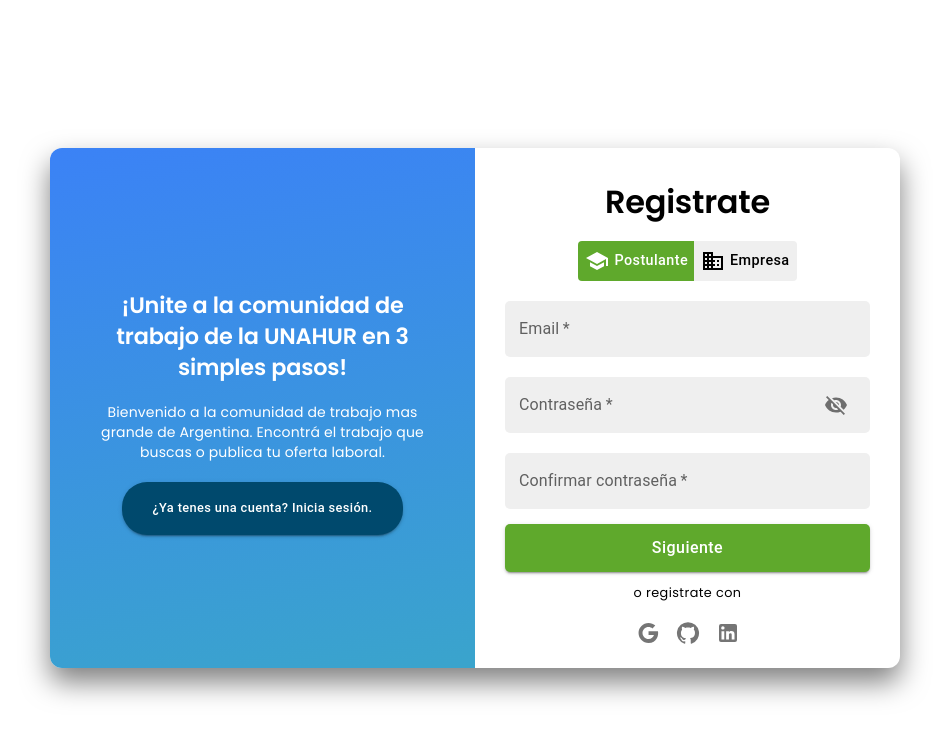
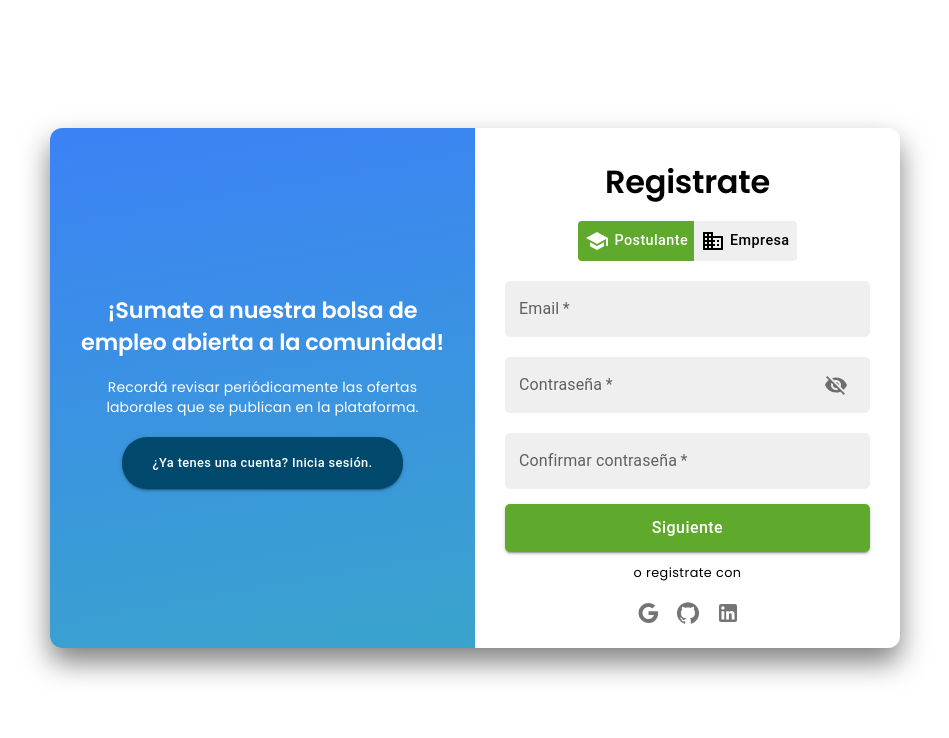
Before and after one commit to codewave-unahur/comunidad-frontend, a React (Vite) app: page /login in a window 1280 px wide. Both pictures are taken after a click on the button "¿No tenes una cuenta? Registrate.". Shown: the top 738 px of the page, without its empty margins (165-1114 px from the left). Built offline with nearby package versions, Linux system fonts and the light colour scheme.

Commit message:
textos login y registro

```diff
--- a/src/components/LoginAnimado/Login.jsx
+++ b/src/components/LoginAnimado/Login.jsx
@@ -181,7 +181,7 @@ const Login = () => {
         fontSize: "14px",
         fontFamily: "Poppins, sans-serif",
         boxSizing: "border-box",
-        minHeight: "100vh",
+        minHeight: "95vh",
       }}
     >
       <Box
@@ -550,17 +550,6 @@ const Login = () => {
 
         <Box className="intros-container">
           <Box className="intro-control signin-intro">
-            {/* <Box
-              component="img"
-              src={logoUNAHUR}
-              alt="Logo UNAHUR"
-              sx={{
-                width: "100px",
-                margin: "0px auto",
-                paddingTop: "20px",
-                paddingBottom: "30px",
-              }}
-            /> */}
             <Box className="intro-control__inner">
               <Typography
                 variant="h2"
@@ -573,7 +562,7 @@ const Login = () => {
                   lineHeight: "1.4",
                 }}
               >
-                ¡Bienvenido de nuevo a la comunidad de trabajo de la UNAHUR!
+                ¡Bienvenido de nuevo a la bolsa de empleo de la UNAHUR!
               </Typography>
               <Typography
                 variant="body2"
@@ -628,8 +617,7 @@ const Login = () => {
                   lineHeight: "1.4",
                 }}
               >
-                ¡Unite a la comunidad de trabajo de la UNAHUR en 3 simples
-                pasos!
+                ¡Sumate a nuestra bolsa de empleo abierta a la comunidad!
               </Typography>
               <Typography
                 variant="body2"
@@ -638,8 +626,8 @@ const Login = () => {
                   margin: "10px 0px",
                 }}
               >
-                Bienvenido a la comunidad de trabajo mas grande de Argentina.
-                Encontrá el trabajo que buscas o publica tu oferta laboral.
+                Recordá revisar periódicamente las ofertas laborales que se
+                publican en la plataforma.
               </Typography>
               <Button
                 variant="contained"
```
